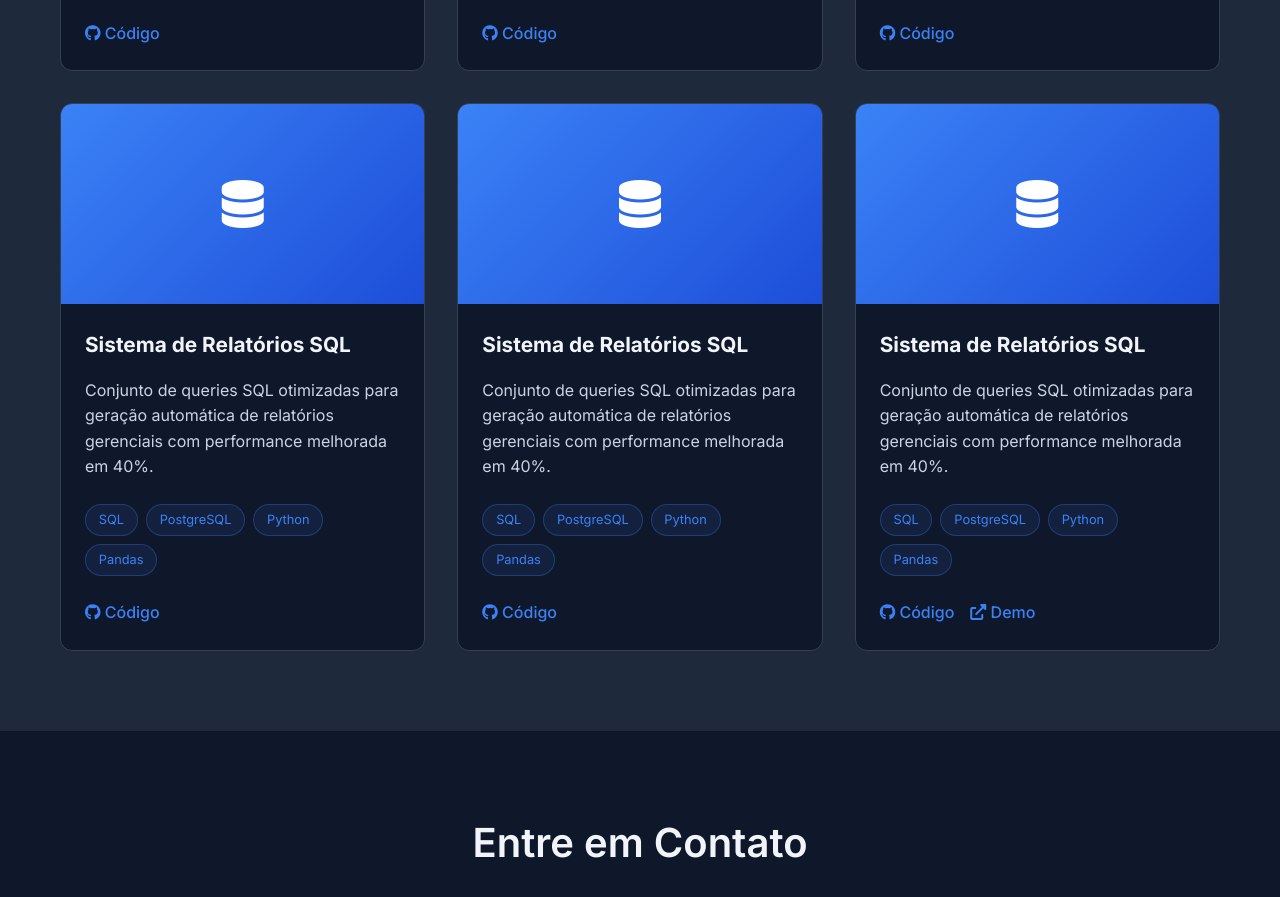
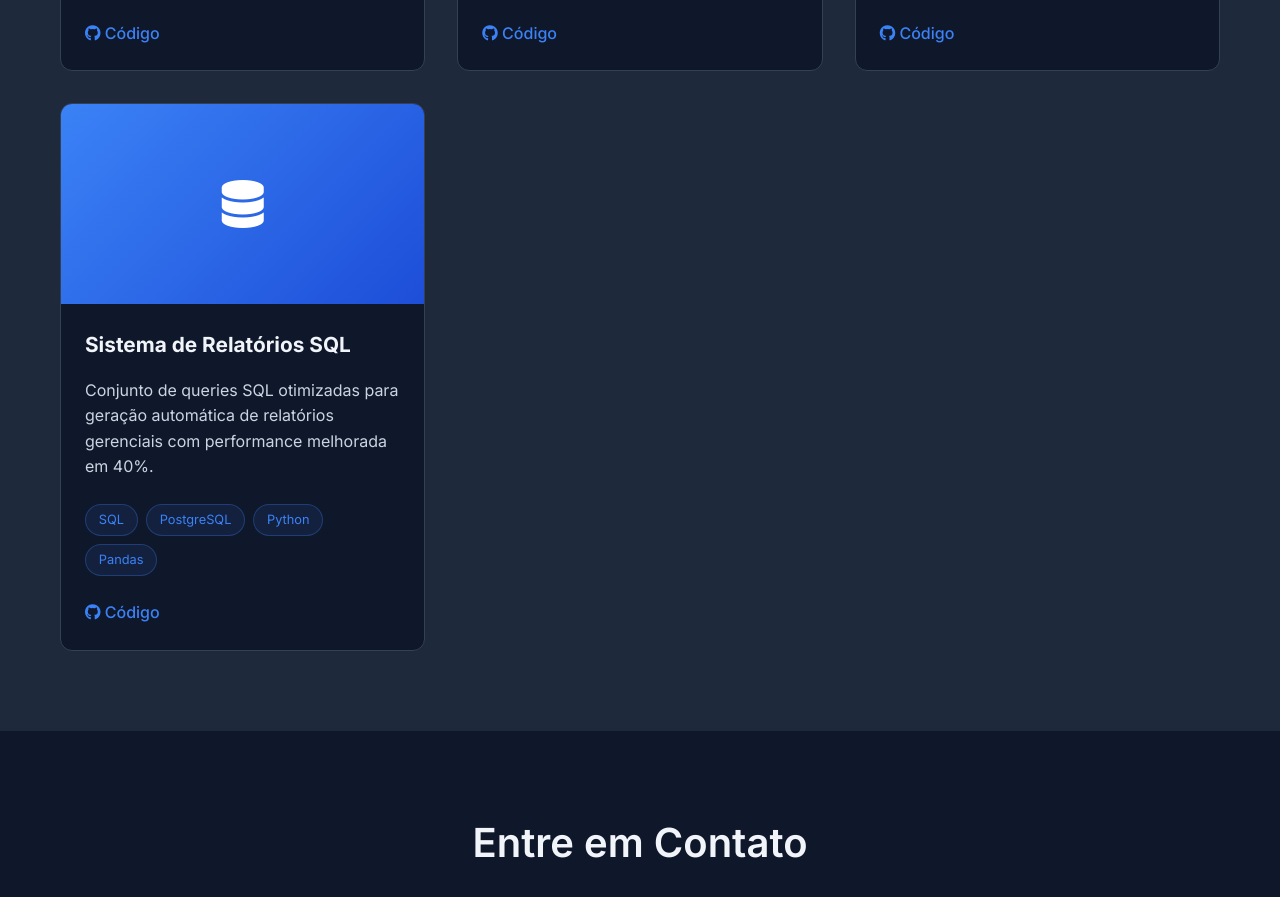
Before and after one commit to Luc1an0s/Luc1an0s.github.io, a plain HTML site: page index.html in a window 1280 px wide. Shown: the part 3452-4349 px from the top of the page. Drawn offline with Linux system fonts and the light colour scheme.

Commit message:
Update index.html

```diff
--- a/index.html
+++ b/index.html
@@ -253,45 +253,6 @@
                         </div>
                     </div>
                 </div>
-
-                <div class="project-card">
-                    <div class="project-image">
-                        <i class="fas fa-database"></i>
-                    </div>
-                    <div class="project-content">
-                        <h3>Sistema de Relatórios SQL</h3>
-                        <p>Conjunto de queries SQL otimizadas para geração automática de relatórios gerenciais com performance melhorada em 40%.</p>
-                        <div class="project-tech">
-                            <span>SQL</span>
-                            <span>PostgreSQL</span>
-                            <span>Python</span>
-                            <span>Pandas</span>
-                        </div>
-                        <div class="project-links">
-                            <a href="#" class="project-link"><i class="fab fa-github"></i> Código</a>
-                        </div>
-                    </div>
-                </div>
-
-                <div class="project-card">
-                    <div class="project-image">
-                        <i class="fas fa-database"></i>
-                    </div>
-                    <div class="project-content">
-                        <h3>Sistema de Relatórios SQL</h3>
-                        <p>Conjunto de queries SQL otimizadas para geração automática de relatórios gerenciais com performance melhorada em 40%.</p>
-                        <div class="project-tech">
-                            <span>SQL</span>
-                            <span>PostgreSQL</span>
-                            <span>Python</span>
-                            <span>Pandas</span>
-                        </div>
-                        <div class="project-links">
-                            <a href="#" class="project-link"><i class="fab fa-github"></i> Código</a>
-                            <a href="#" class="project-link"><i class="fas fa-external-link-alt"></i> Demo</a>
-                        </div>
-                    </div>
-                </div>
             </div>
         </div>
     </section>
```
